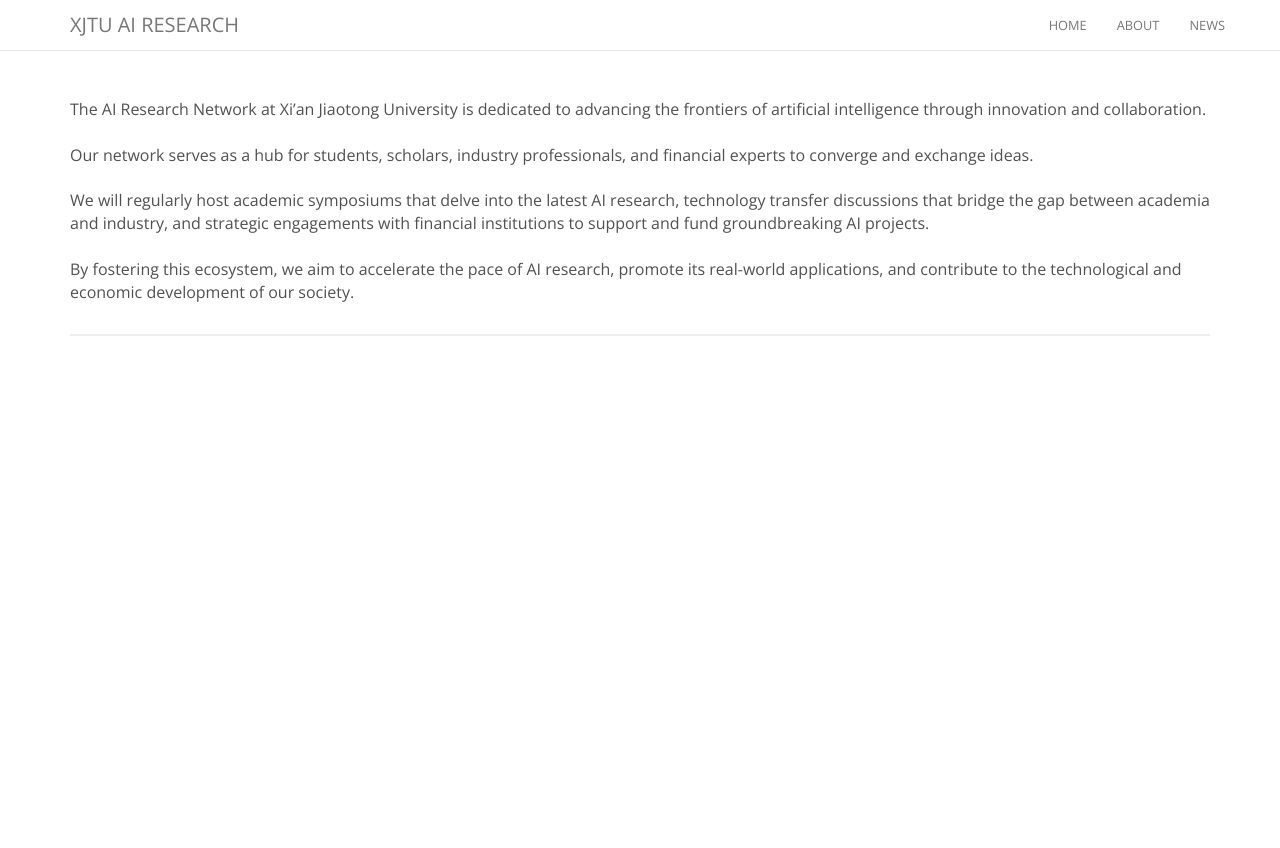
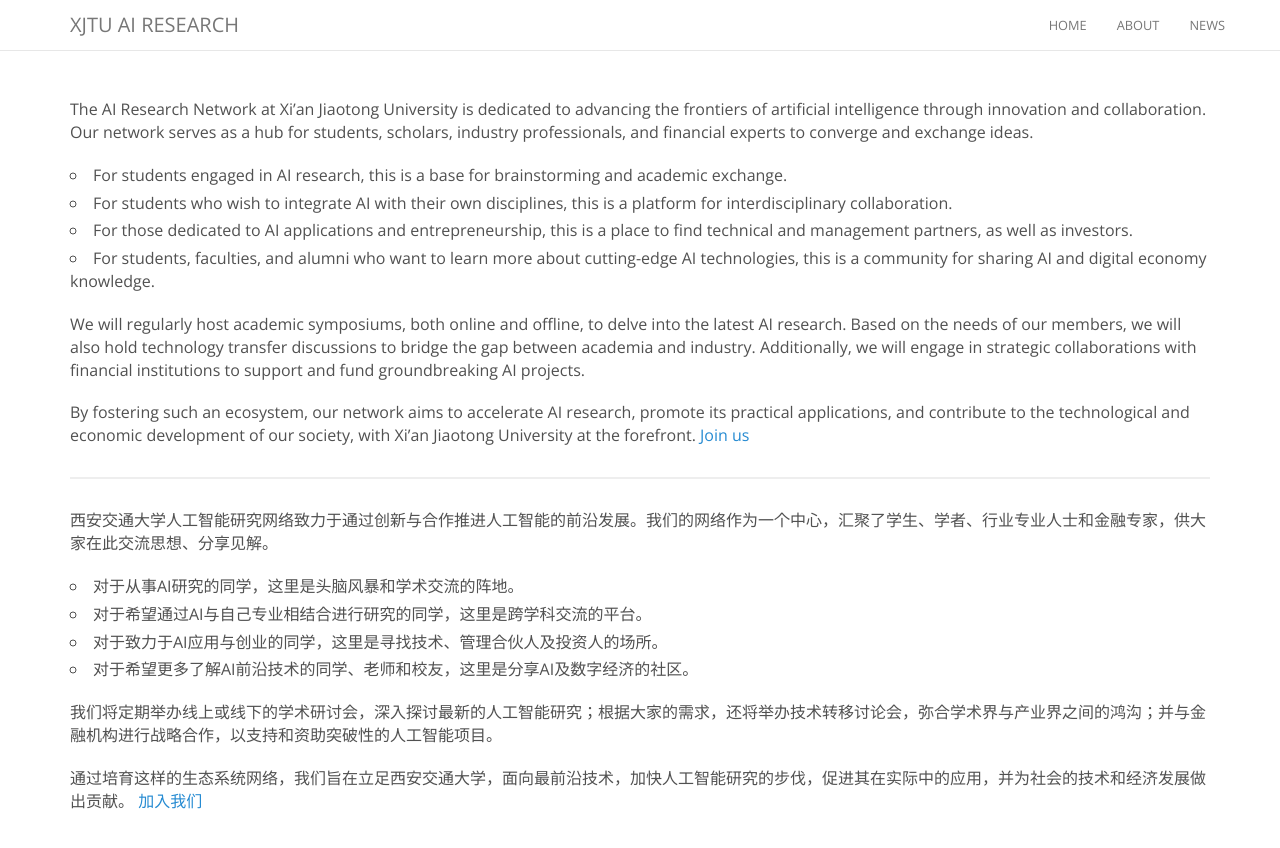
Before and after one commit to XjtuAI/xjtuai.github.io, a Jekyll site: the page built from about.md, in a window 1280 px wide. Shown: the top 848 px of the page. Built offline with Jekyll 4.4.1, drawn with Linux system fonts in a browser that asks for light colours; nearby versions of some CDN libraries.

Commit message:
update about, and add email

```diff
--- a/about.md
+++ b/about.md
@@ -3,11 +3,30 @@
 permalink: /about/
 ---
 
-The AI Research Network at Xi'an Jiaotong University is dedicated to advancing the frontiers of artificial intelligence through innovation and collaboration.
-<br><br>
-Our network serves as a hub for students, scholars, industry professionals, and financial experts to converge and exchange ideas.
-<br><br>
-We will regularly host academic symposiums that delve into the latest AI research, technology transfer discussions that bridge the gap between academia and industry, and strategic engagements with financial institutions to support and fund groundbreaking AI projects.
- <br> <br>
-By fostering this ecosystem, we aim to accelerate the pace of AI research, promote its real-world applications, and contribute to the technological and economic development of our society.
+The AI Research Network at Xi'an Jiaotong University is dedicated to advancing the frontiers of artificial intelligence through innovation and collaboration. Our network serves as a hub for students, scholars, industry professionals, and financial experts to converge and exchange ideas.
+
+- For students engaged in AI research, this is a base for brainstorming and academic exchange.
+- For students who wish to integrate AI with their own disciplines, this is a platform for interdisciplinary collaboration.
+- For those dedicated to AI applications and entrepreneurship, this is a place to find technical and management partners, as well as investors.
+- For students, faculties, and alumni who want to learn more about cutting-edge AI technologies, this is a community for sharing AI and digital economy knowledge.
+
+We will regularly host academic symposiums, both online and offline, to delve into the latest AI research. Based on the needs of our members, we will also hold technology transfer discussions to bridge the gap between academia and industry. Additionally, we will engage in strategic collaborations with financial institutions to support and fund groundbreaking AI projects.
+
+By fostering such an ecosystem, our network aims to accelerate AI research, promote its practical applications, and contribute to the technological and economic development of our society, with Xi'an Jiaotong University at the forefront. [Join us](mailto:zhibo-liu@outlook.com?subject=Joining%20XJTU%20AI%20Research%20Community&body=Hello%20%20Zhi-Bo%20%20I%20am%20a%20student/faculty/alumnus%20at%20XJTU,%20and%20I%20would%20like%20to%20join%20the%20XJTU%20AI%20Research%20Community.%20My%20contact%20information%20is)
+
+
+
 <hr>
+
+
+
+西安交通大学人工智能研究网络致力于通过创新与合作推进人工智能的前沿发展。我们的网络作为一个中心，汇聚了学生、学者、行业专业人士和金融专家，供大家在此交流思想、分享见解。
+
+- 对于从事AI研究的同学，这里是头脑风暴和学术交流的阵地。
+- 对于希望通过AI与自己专业相结合进行研究的同学，这里是跨学科交流的平台。
+- 对于致力于AI应用与创业的同学，这里是寻找技术、管理合伙人及投资人的场所。
+- 对于希望更多了解AI前沿技术的同学、老师和校友，这里是分享AI及数字经济的社区。
+
+我们将定期举办线上或线下的学术研讨会，深入探讨最新的人工智能研究；根据大家的需求，还将举办技术转移讨论会，弥合学术界与产业界之间的鸿沟；并与金融机构进行战略合作，以支持和资助突破性的人工智能项目。
+
+通过培育这样的生态系统网络，我们旨在立足西安交通大学，面向最前沿技术，加快人工智能研究的步伐，促进其在实际中的应用，并为社会的技术和经济发展做出贡献。 [加入我们](mailto:zhibo-liu@outlook.com?subject=加入%20XJTU%20人工智能研究社区&body=你好%20Zhi-Bo%20%20我是西安交通大学的学生/教职工/校友，我希望加入XJTU人工智能研究社区。我的联系方式是：)
```
